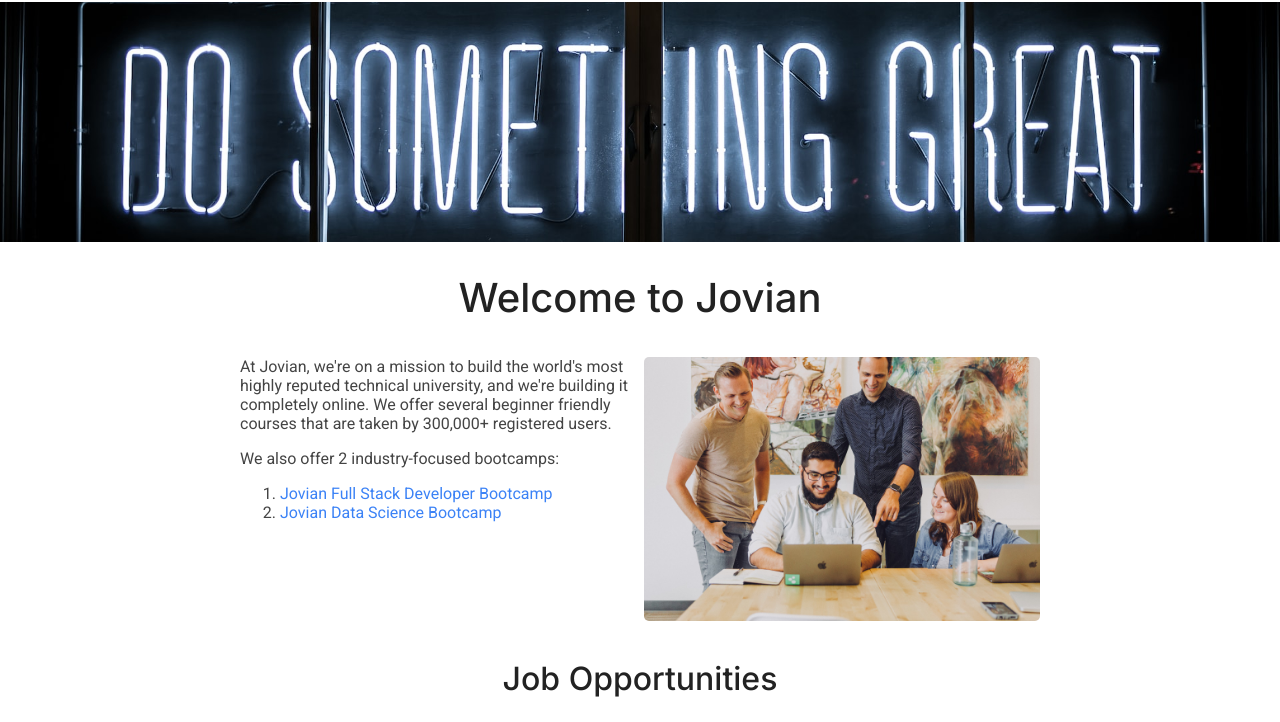
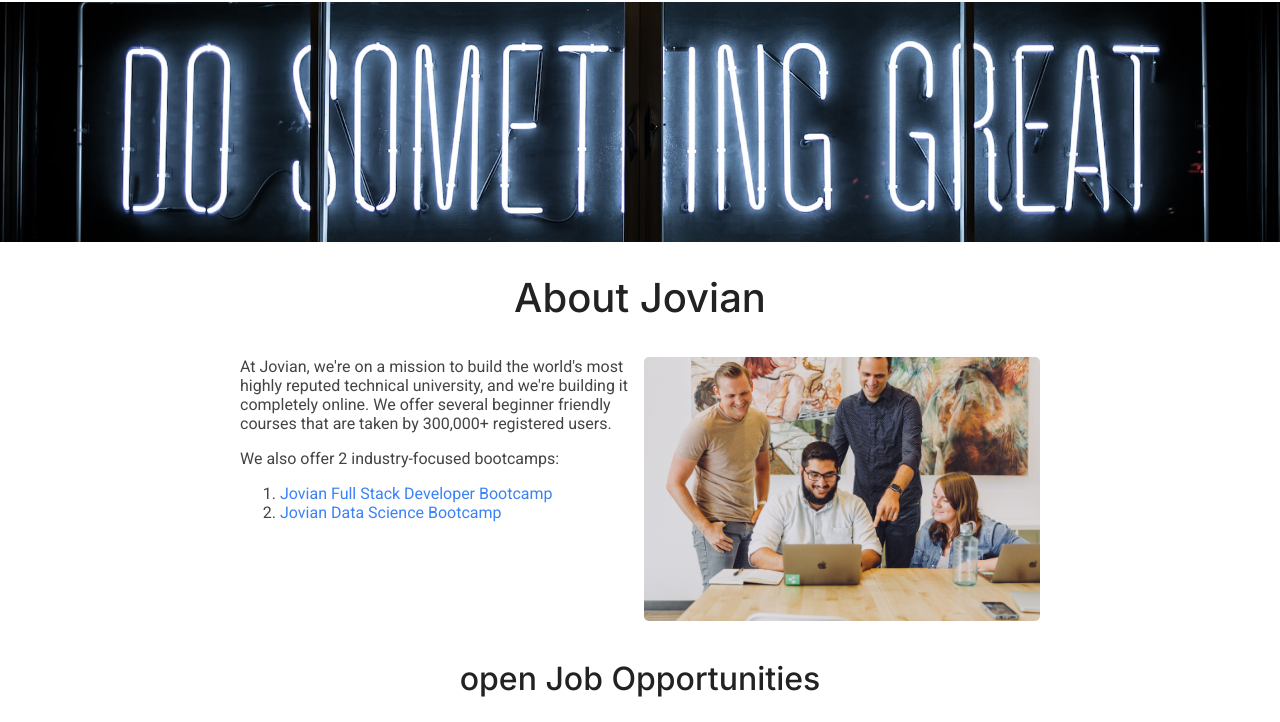
Before and after one commit to vikasmishra0921/jovian-career-responsive-live, a plain HTML site: page src/index.html in a window 1280 px wide. Shown: the part 48-770 px from the top of the page. Drawn offline with Linux system fonts and the light colour scheme.

Commit message:
Added open Job Opportunities and About jovian

```diff
--- a/src/index.html
+++ b/src/index.html
@@ -32,7 +32,7 @@
     </div>
     <img id="banner" src="banner.jpg" alt="Banner" height="240">
     <h1>
-       Welcome to Jovian
+       About Jovian
     </h1>
 
     <div id="about">
@@ -70,7 +70,7 @@
 
 
 
-    <h2>Job Opportunities</h2>
+    <h2>open Job Opportunities</h2>
     <div id="jobs">
         <table id="jobs-table">
             <tr class="jobs-header-row">
```
